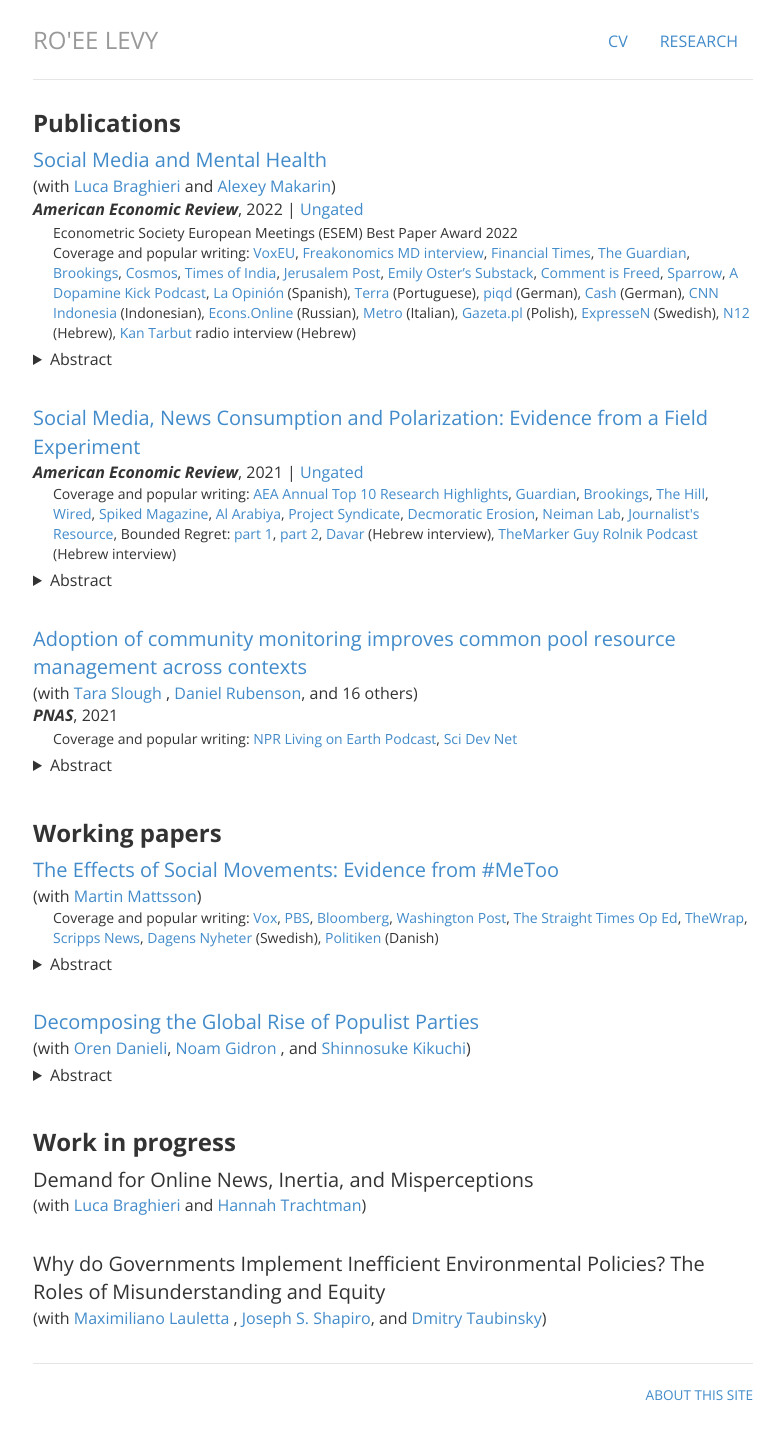
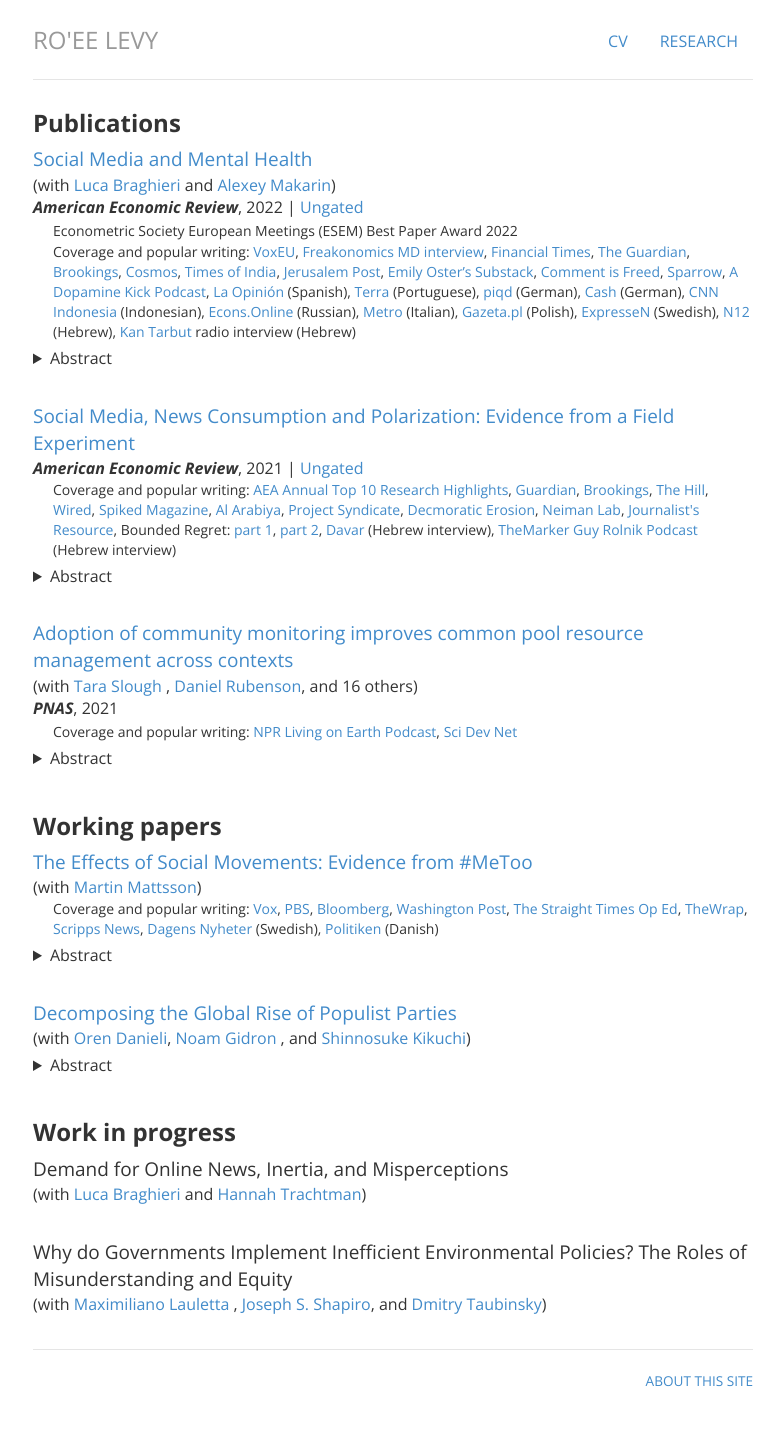
Before and after one commit to levyroee/levyroee.github.io, a Jekyll site: the page built from research/index.html, in a window 1280 px wide. Shown: the whole page, without its empty margins (247-1031 px from the left). Built offline with Jekyll 4.4.1, drawn with Linux system fonts in a browser that asks for light colours.

```diff
--- a/_includes/analytics.html
+++ b/_includes/analytics.html
@@ -4,7 +4,7 @@
 		  m=s.getElementsByTagName(o)[0];a.async=1;a.src=g;m.parentNode.insertBefore(a,m)
 		  })(window,document,'script','//www.google-analytics.com/analytics.js','ga');
 
-		  ga('create', 'G-X08B6PGZCB', 'roeelevy.com');
+		  ga('create', 'G-X08B6PGZCB', 'www.roeelevy.com');
 		  ga('send', 'pageview');
 
 		</script>
--- a/research/index.html
+++ b/research/index.html
@@ -30,7 +30,7 @@ publications: active
 
 		{% if reference.collection == myLabel %}
 
-		  <p>  <span style="font-size: 20px">
+		  <p>  <span style="font-size: 19px">
 		   {% if reference.link %}
 			<a href="{{ reference.link }}" target="_blank">
 		  {% endif %}
```
